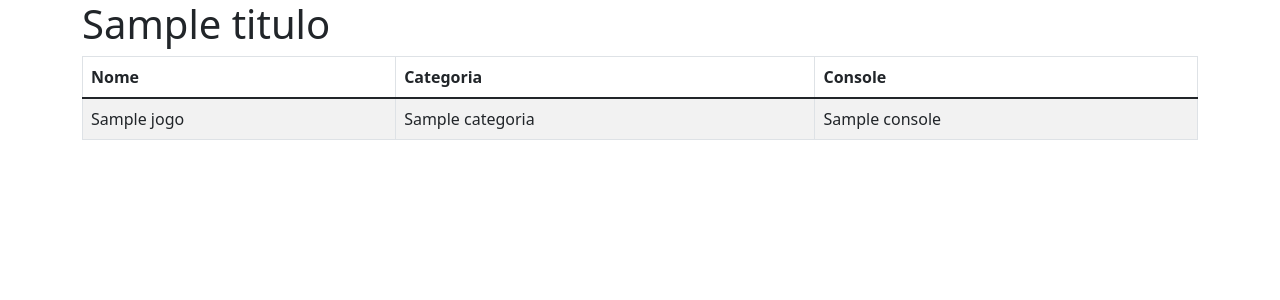
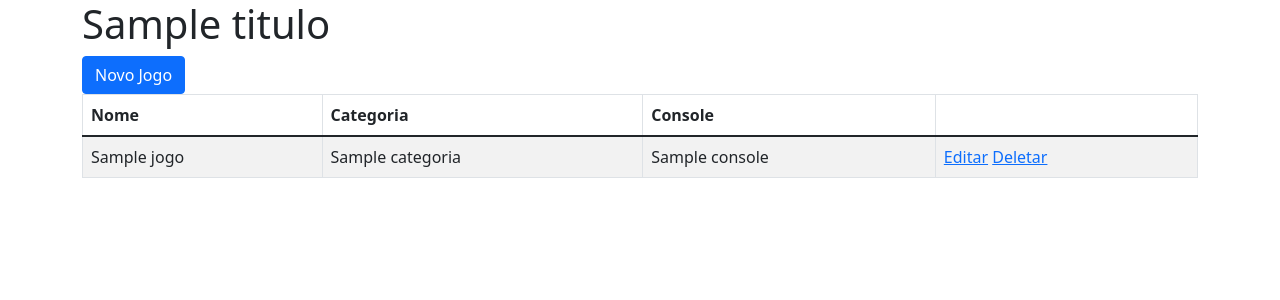
Before and after one commit to EmilyCV/jogoteca, a Flask app: template templates/lista.html in a window 1280 px wide. Shown: the top 300 px of the page. Run offline with Flask 2, Linux system fonts and the light colour scheme; the template is opened without the code that fills it: most values are stand-ins (such as "Sample title", 1, 10 or a date in 2020); some libraries are stand-ins or nearby versions.

Commit message:
finishing the CRUD

```diff
--- a/jogoteca.py
+++ b/jogoteca.py
@@ -1,24 +1,14 @@
-import os
 from flask import (Flask, flash, redirect, render_template, request, session,
                    url_for)
 from App.models.jogo import Jogo
-from App.models.usuario import Usuario
 from persistence.database.dao import JogoDao, UsuarioDao
-from flask_mysqldb import MySQL
+from persistence.database.database import Session
 
 app = Flask(__name__)
 app.secret_key = 'alura'
 
-app.config['MYSQL_HOST'] = "0.0.0.0"
-app.config['MYSQL_USER'] = "root"
-app.config['MYSQL_PASSWORD'] = "admin"
-app.config['MYSQL_DB'] = "jogoteca"
-app.config['MYSQL_PORT'] = 3306
-
-db = MySQL(app)
-
-jogo_dao = JogoDao(db)
-usuario_dao = UsuarioDao(db)
+jogo_dao = JogoDao(Session)
+usuario_dao = UsuarioDao(Session)
 
 
 @app.route('/')
@@ -44,6 +34,32 @@ def criar():
     return redirect(url_for('index'))
 
 
+@app.route('/editar/<int:id>')
+def editar(id):
+    if 'usuario_logado' not in session or session['usuario_logado'] == None:
+        return redirect(url_for('login', proxima=url_for('editar')))
+    jogo = jogo_dao.busca_por_id(id)
+    return render_template('editar.html', titulo='Editando Jogo', jogo=jogo)
+
+
+@app.route('/atualizar', methods=['POST', ])
+def atualizar():
+    nome = request.form['nome']
+    categoria = request.form['categoria']
+    console = request.form['console']
+    id = request.form['id']
+    jogo = Jogo(nome, categoria, console, id)
+    jogo_dao.salvar(jogo)
+    return redirect(url_for('index'))
+
+
+@app.route('/deletar/<int:id>')
+def deletar(id):
+    jogo_dao.deletar(id)
+    flash('O jogo foi removido com sucesso!')
+    return redirect(url_for('index'))
+
+
 @app.route('/login')
 def login():
     proxima = request.args.get('proxima')
@@ -52,11 +68,11 @@ def login():
 
 @app.route('/autenticar', methods=['POST', ])
 def autenticar():
-    usuario = usuario_dao.busca_por_id(request.form['usuario'])
+    usuario = usuario_dao.buscar_por_id(request.form['usuario'])
     if usuario:
         if request.form['senha'] == usuario.senha:
-            session['usuario_logado'] = usuario.nickname
-            flash(usuario.nickname +
+            session['usuario_logado'] = usuario.nome
+            flash(usuario.nome +
                   ' logado(a) com sucesso!')
             proxima_pagina = request.form['proxima']
             return redirect(proxima_pagina)
--- a/templates/lista.html
+++ b/templates/lista.html
@@ -1,10 +1,12 @@
 {% extends "template.html" %} {% block conteudo %}
+<a class="btn btn-primary" href="{{ url_for('novo') }}">Novo Jogo</a>
 <table class="table table-striped table-responsive table-bordered">
   <thead class="thead-default">
     <tr>
       <th>Nome</th>
       <th>Categoria</th>
       <th>Console</th>
+      <th></th>
     </tr>
   </thead>
   <tbody>
@@ -13,6 +15,10 @@
       <td>{{ jogo.nome }}</td>
       <td>{{ jogo.categoria }}</td>
       <td>{{ jogo.console }}</td>
+      <td>
+        <a href="{{ url_for('editar', id=jogo.id) }}">Editar</a>
+        <a href="{{ url_for('deletar', id=jogo.id) }}">Deletar</a>
+      </td>
     </tr>
     {% endfor %}
   </tbody>
--- a/templates/novo.html
+++ b/templates/novo.html
@@ -15,6 +15,7 @@
     </div>
     <div>
       <button type="submit" class="btn btn-primary btn-salvar">Salvar</button>
+      <a class="btn btn-danger" href="{{ url_for('index') }}">Voltar</a>
     </div>
   </fieldset>
 </form>
```
Also changed, not shown: templates/editar.html (added, +40 -0 lines).
